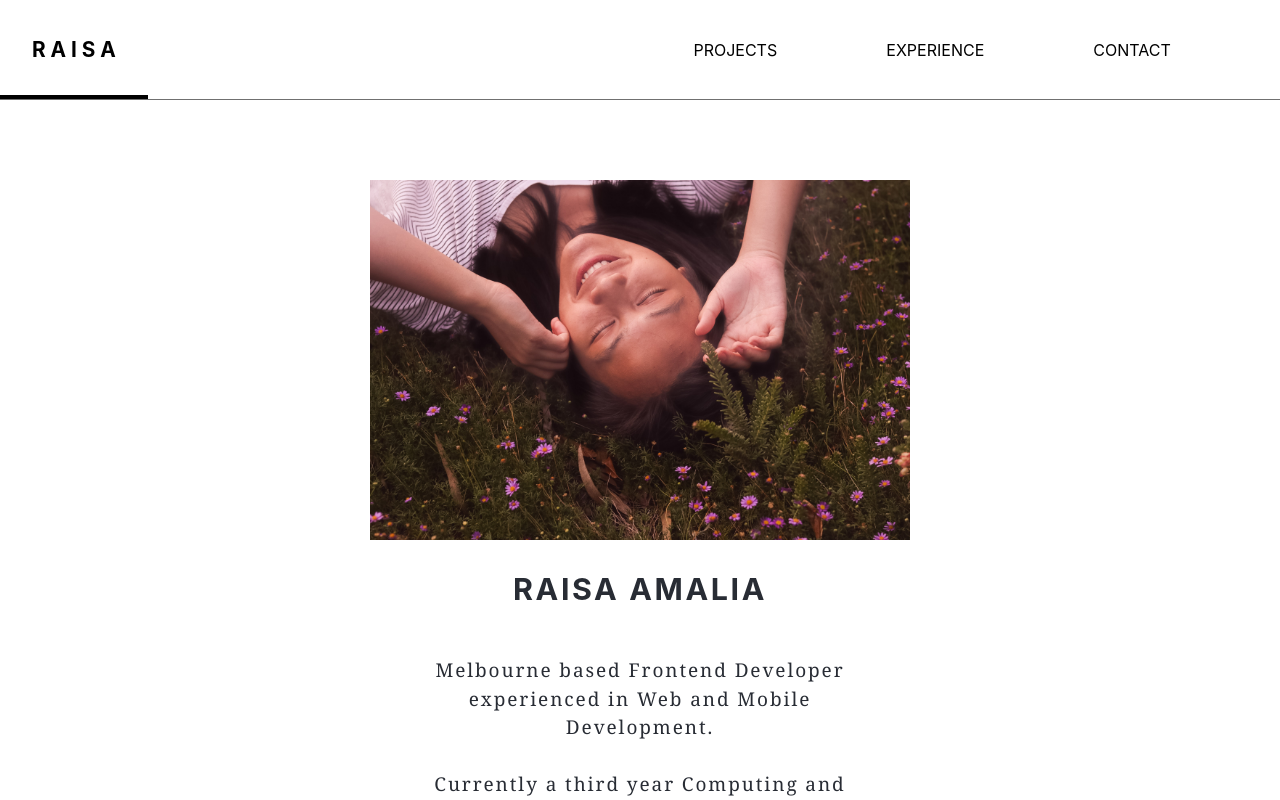
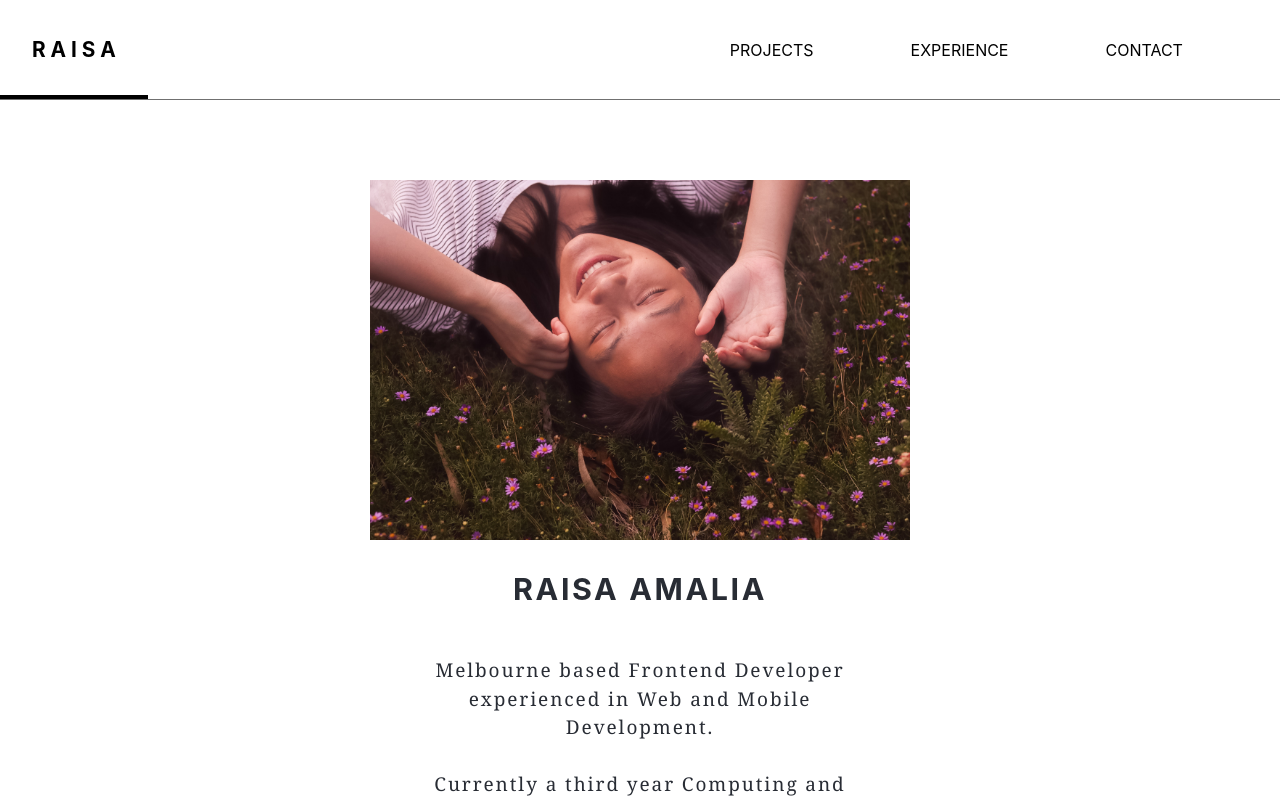
Before and after one commit to hipsty3/personal_web, a React (Create React App) app in the folder my-app/: page / in a window 1280 px wide. Shown: the top 800 px of the page. Built offline with nearby package versions, Linux system fonts and the light colour scheme.

Commit message:
added thing

```diff
--- a/my-app/src/App.css
+++ b/my-app/src/App.css
@@ -51,7 +51,7 @@
 .nav_links {
   grid-area: nav-links;
   display: grid;
-	grid-template-areas: "home thing thing thing thing projects experience contact . ";
+	grid-template-areas: "home thing thing thing thing thing projects experience contact . ";
 	justify-content: space-between;
   text-align: center;
 	z-index: 1;
```
